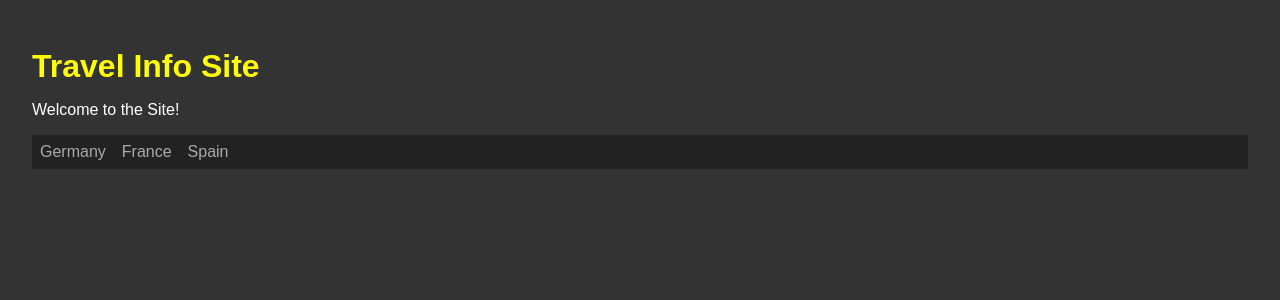
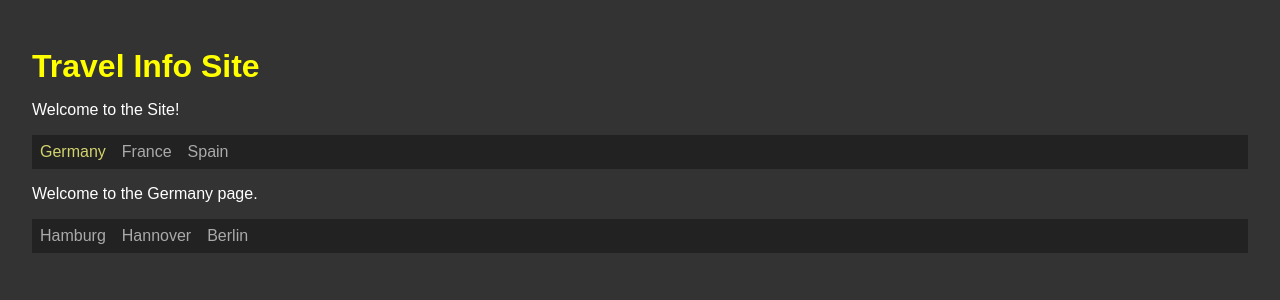
Before and after one commit to Scientific-Research/mk004-react-router-dom-React-Vite-Typescript, a React (Vite) app: page /germany in a window 1280 px wide. Before the commit this address led to /berlin. Shown: the top 300 px of the page. Built offline with nearby package versions, Linux system fonts and the light colour scheme.

Commit message:
Germany has three links now

```diff
--- a/src/App.tsx
+++ b/src/App.tsx
@@ -1,6 +1,12 @@
 // import './App.css';
 
-import { Navigate, NavLink, Route, Routes } from 'react-router-dom';
+import {
+  BrowserRouter,
+  Navigate,
+  NavLink,
+  Route,
+  Routes,
+} from 'react-router-dom';
 import { PageGermany } from './components/PageGermany';
 import { PageFrance } from './components/PageFrance';
 import { PageSpain } from './components/PageSpain';
@@ -18,7 +24,7 @@ function App() {
       </nav>
 
       <Routes>
-        <Route path="/germany" element={<PageGermany />}></Route>
+        <Route path="/germany/*" element={<PageGermany />}></Route>
         <Route path="/france" element={<PageFrance />}></Route>
         <Route path="/spain" element={<PageSpain />}></Route>
         {/* <Route path="/" element={<PageGermany />}></Route> OR the following for the default page => even without replace*/}
--- a/src/components/PageGermany.tsx
+++ b/src/components/PageGermany.tsx
@@ -6,21 +6,21 @@ import { PageBerlin } from './PageBerlin';
 export const PageGermany = () => {
   return (
     <>
+      <p>Welcome to the Germany page.</p>
+
       <nav>
-        <NavLink to="/hamburg">Hamburg</NavLink>
-        <NavLink to="/hannover">Hannover</NavLink>
-        <NavLink to="/berlin">Berlin</NavLink>
+        <NavLink to="hamburg">Hamburg</NavLink>
+        <NavLink to="hannover">Hannover</NavLink>
+        <NavLink to="berlin">Berlin</NavLink>
       </nav>
 
       <Routes>
-        <Route path="/hamburg" element={<PageHamburg />}></Route>
-        <Route path="/hannover" element={<PageHannover />}></Route>
-        <Route path="/berlin" element={<PageBerlin />}></Route>
+        <Route path="hamburg" element={<PageHamburg />}></Route>
+        <Route path="hannover" element={<PageHannover />}></Route>
+        <Route path="berlin" element={<PageBerlin />}></Route>
         {/* <Route path="/" element={<PageGermany />}></Route> OR the following for the default page => even without replace*/}
-        <Route path="/" element={<Navigate to="/berlin" />}></Route>
+        {/* <Route path="/" element={<Navigate to="/berlin" />}></Route> */}
       </Routes>
-
-      <p>Welcome to the Germany page.</p>
     </>
   );
 };
```
Also changed, not shown: src/components/PageBerlin.tsx (indentation only), src/components/PageHamburg.tsx (indentation only), src/components/PageHannover.tsx (indentation only).
